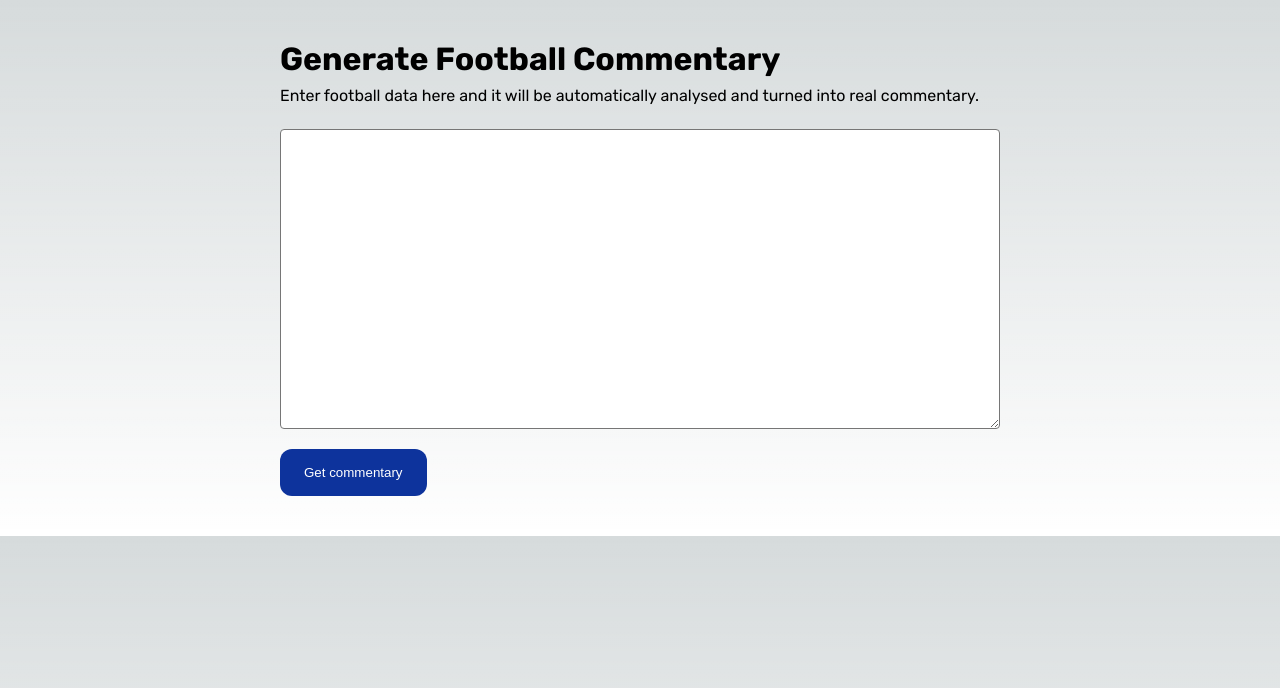
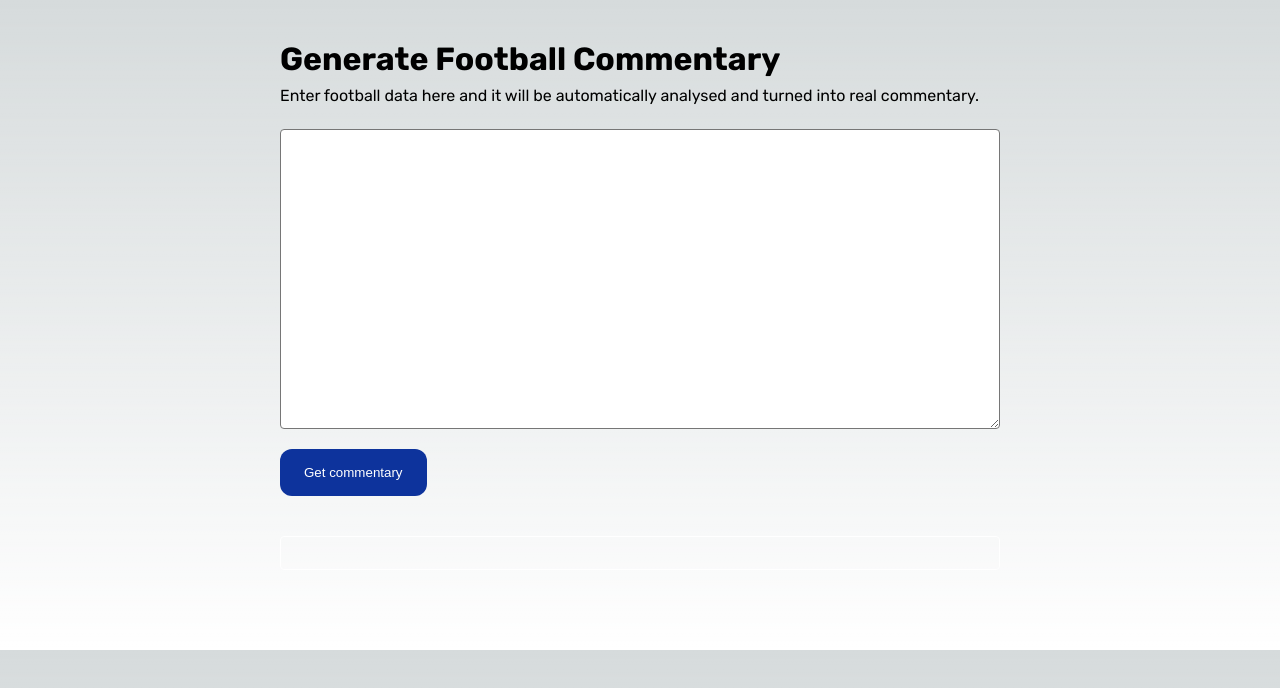
Before and after one commit to MichaelJFordham/football-commentary-app, a Next.js app in the folder football-commentary-app/: page / in a window 1280 px wide. Shown: the top 688 px of the page. Built offline with nearby package versions, Linux system fonts and the light colour scheme.

Commit message:
removed text length check

```diff
--- a/football-commentary-app/src/pages/FootballCommentaryAnalysisText.js
+++ b/football-commentary-app/src/pages/FootballCommentaryAnalysisText.js
@@ -1,7 +1,5 @@
 import styles from '@/styles/FootballCommentaryAnalysisText.module.css';
 
 export default function FootballCommentaryAnalysisText({ text }) {
-  return (
-    <>{text.length !== 0 && <p className={styles.commentaryText}>{text}</p>}</>
-  );
+  return <p className={styles.commentaryText}>{text}</p>;
 }
```
